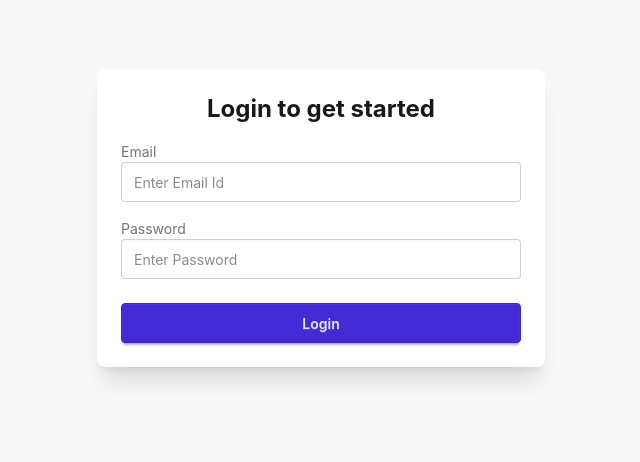
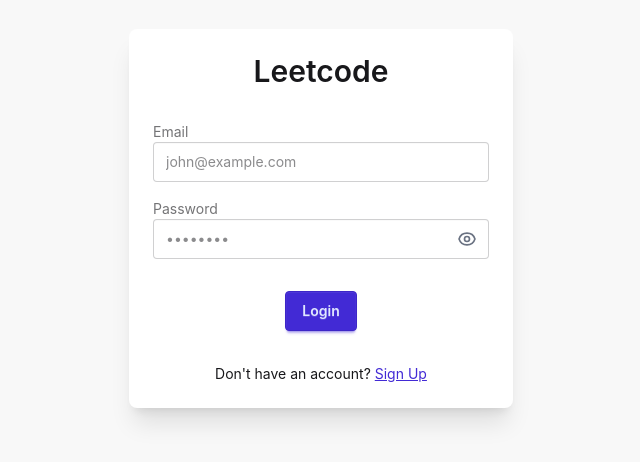
Before and after one commit to mr-sohan1/LEETCODE-FRONTEND, a React app: page /login in a window 1280 px wide. Shown: the part 182-644 px from the top of the page, without its empty margins (319-959 px from the left). Built offline with nearby package versions, Linux system fonts and the light colour scheme; no server answers; the HTML template or start-up script is replaced by a standard one.

Commit message:
login page changes

```diff
--- a/src/pages/Login.jsx
+++ b/src/pages/Login.jsx
@@ -1,68 +1,122 @@
-import { useForm } from 'react-hook-form'
-import { zodResolver } from "@hookform/resolvers/zod";
-import { z } from "zod";
+import { useForm } from 'react-hook-form';
+import { zodResolver } from '@hookform/resolvers/zod';
+import { z } from 'zod';
+import { useDispatch, useSelector } from 'react-redux';
+import { useNavigate, NavLink } from 'react-router';
+import { loginUser } from "../authSlice";
+import { useEffect, useState } from 'react';
+
 
 const loginSchema = z.object({
-    emailID: z.string().email("Invalid EmailID"),
-    password: z.string().min(8, "Password Should Contain atleast 8 character")
-})
+  emailId: z.string().email("Invalid Email"),
+  password: z.string().min(8, "Password is too weak")
+});
 
 function Login() {
+  const [showPassword, setShowPassword] = useState(false);
+  const dispatch = useDispatch();
+  const navigate = useNavigate();
+  const { isAuthenticated, loading, error } = useSelector((state) => state.auth);
+  const {
+    register,
+    handleSubmit,
+    formState: { errors },
+  } = useForm({ resolver: zodResolver(loginSchema) }); // Using renamed schema
 
-    const { register, handleSubmit, formState: { errors } } = useForm({ resolver: zodResolver(loginSchema) });
+  useEffect(() => {
+    if (isAuthenticated) {
+      navigate('/');
+    }
+  }, [isAuthenticated, navigate]);
+
+  const onSubmit = (data) => {
+    dispatch(loginUser(data));
+  };
 
   return (
-        <div className="min-h-screen flex items-center justify-center bg-base-200 px-4">
-            <div className="card w-full max-w-md bg-base-100 shadow-xl">
+    <div className="min-h-screen flex items-center justify-center p-4 bg-base-200"> {/* Added bg for contrast */}
+      <div className="card w-96 bg-base-100 shadow-xl">
         <div className="card-body">
-                    <h2 className="card-title text-2xl font-bold justify-center mb-2">
-                        Login to get started
-                    </h2>
+          <h2 className="card-title justify-center text-3xl mb-6">Leetcode</h2> {/* Added mb-6 */}
 
-                    <form onSubmit={handleSubmit((data) => console.log(data))} className="space-y-4">
 
-                        <div className="form-control w-full">
-                            <label className="label">
+          <form onSubmit={handleSubmit(onSubmit)}>
+            <div className="form-control"> {/* Removed mt-4 from first form-control for tighter spacing to title or global error */}
+              <label className="label"> {/* Removed mb-1, default spacing should be fine */}
                 <span className="label-text">Email</span>
               </label>
               <input
-                                {...register('emailID')}
-                                placeholder="Enter Email Id"
-                                className={`input input-bordered w-full ${errors.emailID ? 'input-error' : ''}`}
+                type="email"
+                placeholder="john@example.com"
+                className={`input input-bordered w-full ${errors.emailId ? 'input-error' : ''}`}
+                {...register('emailId')}
               />
-                            {errors.emailID && (
-                                <label className="label">
-                                    <span className="label-text-alt text-error">{errors.emailID.message}</span>
-                                </label>
+              {errors.emailId && (
+                <span className="text-error text-sm mt-1">{errors.emailId.message}</span>
               )}
             </div>
 
-                        <div className="form-control w-full">
+            <div className="form-control mt-4">
               <label className="label">
                 <span className="label-text">Password</span>
               </label>
+              <div className="relative">
                 <input
-                                type="password"
+                  type={showPassword ? "text" : "password"}
+                  placeholder="••••••••"
+                  className={`input input-bordered w-full pr-10 ${errors.password ? 'input-error' : ''}`}
                   {...register('password')}
-                                placeholder="Enter Password"
-                                className={`input input-bordered w-full ${errors.password ? 'input-error' : ''}`}
                 />
+                <button
+                  type="button"
+                  className="absolute top-1/2 right-3 transform -translate-y-1/2 text-gray-500 hover:text-gray-700"
+                  onClick={() => setShowPassword(!showPassword)}
+                  aria-label={showPassword ? "Hide password" : "Show password"}
+                >
+                  {showPassword ? (
+                    <svg xmlns="http://www.w3.org/2000/svg" className="h-5 w-5" fill="none" viewBox="0 0 24 24" stroke="currentColor">
+                      <path strokeLinecap="round" strokeLinejoin="round" strokeWidth={2} d="M13.875 18.825A10.05 10.05 0 0112 19c-4.478 0-8.268-2.943-9.543-7a9.97 9.97 0 011.563-3.029m5.858.908a3 3 0 114.243 4.243M9.878 9.878l4.242 4.242M9.88 9.88l-3.29-3.29m7.532 7.532l3.29 3.29M3 3l3.59 3.59m0 0A9.953 9.953 0 0112 5c4.478 0 8.268 2.943 9.543 7a10.025 10.025 0 01-4.132 5.411m0 0L21 21" />
+                    </svg>
+                  ) : (
+                    <svg xmlns="http://www.w3.org/2000/svg" className="h-5 w-5" fill="none" viewBox="0 0 24 24" stroke="currentColor">
+                      <path strokeLinecap="round" strokeLinejoin="round" strokeWidth={2} d="M15 12a3 3 0 11-6 0 3 3 0 016 0z" />
+                      <path strokeLinecap="round" strokeLinejoin="round" strokeWidth={2} d="M2.458 12C3.732 7.943 7.523 5 12 5c4.478 0 8.268 2.943 9.542 7-1.274 4.057-5.064 7-9.542 7-4.477 0-8.268-2.943-9.542-7z" />
+                    </svg>
+                  )}
+                </button>
+              </div>
               {errors.password && (
-                                <label className="label">
-                                    <span className="label-text-alt text-error">{errors.password.message}</span>
-                                </label>
+                <span className="text-error text-sm mt-1">{errors.password.message}</span>
               )}
             </div>
 
-                        <button type="submit" className="btn btn-primary w-full mt-2">
-                            Login
+            <div className="form-control mt-8 flex justify-center">
+              <button
+                type="submit"
+                className={`btn btn-primary ${loading ? 'loading btn-disabled' : ''}`} // Added btn-disabled for better UX with loading
+                disabled={loading}
+              >
+                {loading ? (
+                  <>
+                    <span className="loading loading-spinner"></span>
+                    Logging in...
+                  </>
+                ) : 'Login'}
               </button>
+            </div>
           </form>
+          <div className="text-center mt-6">
+            <span className="text-sm">
+              Don't have an account?{' '} {/* Adjusted text slightly */}
+              <NavLink to="/signup" className="link link-primary">
+                Sign Up
+              </NavLink>
+            </span>
           </div>
         </div>
       </div>
-    )
+    </div>
+  );
 }
 
-
 export default Login;
```
Lines whose indentation alone changed are shown as unchanged.
